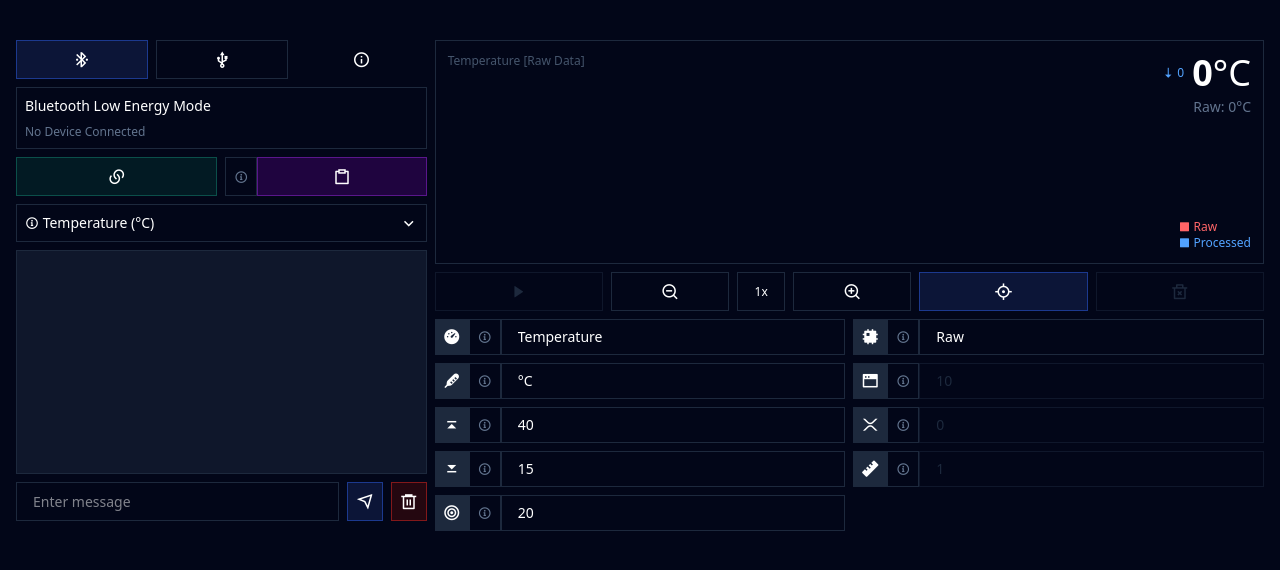
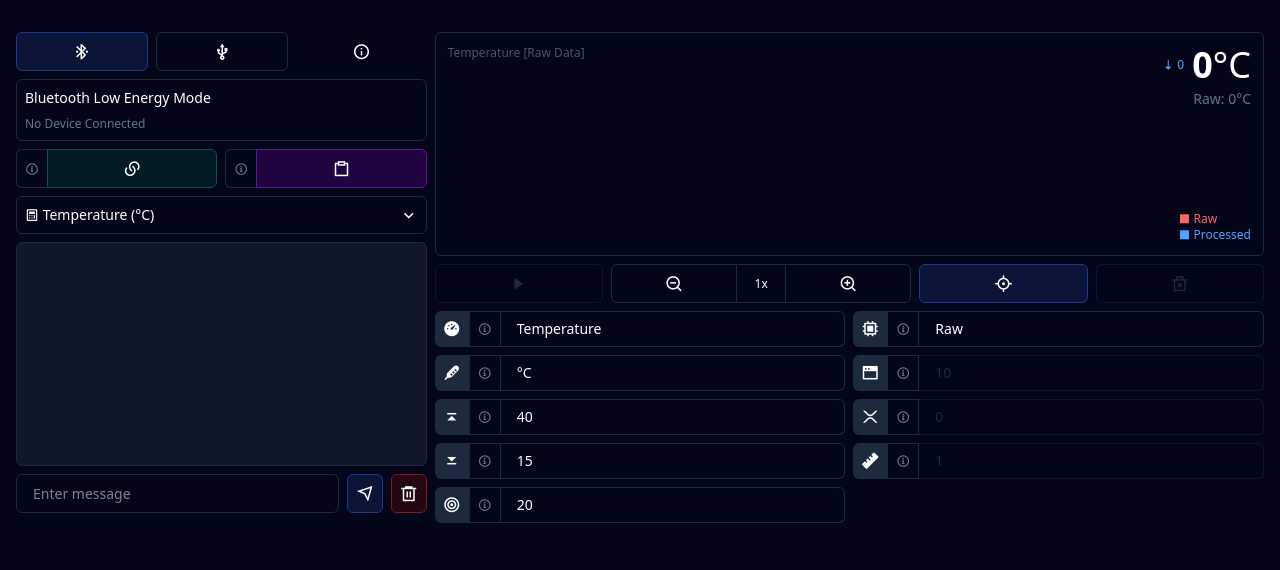
Before and after one commit to tonytomo/omnitor, a SvelteKit app: page / in a window 1280 px wide. Shown: the top 570 px of the page. Built offline with nearby package versions, Linux system fonts and the light colour scheme.

Commit message:
feat: update button and input styles; enhance icon usage and improve layout consistency

```diff
--- a/src/app.css
+++ b/src/app.css
@@ -33,35 +33,35 @@ Containers
 	@apply container mx-auto flex h-svh items-center justify-center;
 }
 .container-grid {
-	@apply container mx-auto grid grid-cols-1 sm:grid-cols-2 md:grid-cols-3;
+	@apply container mx-auto grid grid-cols-1 overflow-hidden sm:grid-cols-2 md:grid-cols-3;
 }
 .container-block-56 {
-	@apply relative flex h-56 flex-col border border-slate-800;
+	@apply relative flex h-56 flex-col rounded-md border border-slate-800;
 }
 .container-block {
-	@apply relative col-span-1 flex flex-1 flex-col flex-wrap gap-2 border border-slate-800;
+	@apply relative col-span-1 flex flex-1 flex-col flex-wrap gap-2 rounded-md border border-slate-800;
 }
 .box-info {
-	@apply flex gap-2 border border-teal-900 bg-teal-950/50 p-2 text-2xl;
+	@apply flex gap-2 rounded-md border border-teal-900 bg-teal-950/50 p-2 text-2xl;
 }
 .tooltip {
-	@apply absolute top-[100%] left-0 z-50 flex w-3xs gap-2 border border-slate-600 bg-slate-800 p-2 text-left text-white transition-opacity;
+	@apply absolute top-[100%] left-0 z-50 flex w-32 md:w-48 gap-2 rounded-md border border-slate-600 bg-slate-800 p-2 text-left text-white transition-opacity;
 }
 
 /*
 Toast
 */
 .toast {
-	@apply fixed bottom-8 left-8 flex animate-bounce gap-2 border px-4 py-2 text-sm;
+	@apply fixed bottom-8 left-8 flex animate-bounce gap-2 rounded-md border p-4 text-sm;
 }
 .success {
-	@apply border-green-900 bg-green-950/50;
+	@apply border-green-900 bg-green-950;
 }
 .error {
-	@apply border-red-900 bg-red-950/50;
+	@apply border-red-900 bg-red-950;
 }
 .info {
-	@apply border-blue-900 bg-blue-950/50;
+	@apply border-blue-900 bg-blue-950;
 }
 
 /*
@@ -71,13 +71,16 @@ Inputs and Buttons
 	@apply flex text-sm;
 }
 .form-label {
-	@apply flex items-center bg-slate-800 px-2 py-1 text-lg;
+	@apply flex items-center rounded-l-md bg-slate-800 px-2 py-1 text-lg;
 }
 .small-input {
-	@apply w-12 border border-slate-800 bg-slate-950 p-1 text-center text-xs text-white focus:border-slate-500 focus:outline-none disabled:cursor-not-allowed disabled:border-slate-900 disabled:bg-transparent disabled:text-slate-800 disabled:hover:bg-transparent;
+	@apply w-12 border-y border-slate-800 bg-slate-950 p-1 text-center text-xs text-white focus:outline-none;
+}
+.lone-input {
+	@apply w-full rounded-md border border-slate-800 bg-slate-950 px-4 py-1 text-sm text-white focus:border-slate-500 focus:outline-none disabled:cursor-not-allowed disabled:border-slate-900 disabled:bg-transparent disabled:text-slate-800 disabled:hover:bg-transparent;
 }
 .input {
-	@apply w-full border border-slate-800 bg-slate-950 px-4 py-1 text-sm text-white focus:border-slate-500 focus:outline-none disabled:cursor-not-allowed disabled:border-slate-900 disabled:bg-transparent disabled:text-slate-800 disabled:hover:bg-transparent;
+	@apply w-full rounded-r-md border border-l-0 border-slate-800 bg-slate-950 px-4 py-1 text-sm text-white focus:border-slate-500 focus:outline-none disabled:cursor-not-allowed disabled:border-slate-900 disabled:bg-transparent disabled:text-slate-800 disabled:hover:bg-transparent;
 }
 .btn {
 	@apply cursor-pointer px-2 py-1 text-lg text-white focus:outline-none disabled:cursor-not-allowed disabled:border-slate-900 disabled:bg-transparent disabled:text-slate-800 disabled:hover:bg-transparent;
@@ -86,31 +89,58 @@ Inputs and Buttons
 	@apply border border-slate-800 bg-slate-950/50 hover:bg-slate-900/50 focus:border-slate-500;
 }
 .btn-green {
-	@apply border border-green-900 bg-green-950/50 hover:bg-green-900/50 focus:border-green-500;
+	@apply rounded-md border border-green-900 bg-green-950/50 hover:bg-green-900/50 focus:border-green-500;
 }
 .btn-red {
-	@apply border border-red-900 bg-red-950/50 hover:bg-red-900/50 focus:border-red-500;
+	@apply rounded-md border border-red-900 bg-red-950/50 hover:bg-red-900/50 focus:border-red-500;
 }
 .btn-blue {
-	@apply border border-blue-900 bg-blue-950/50 hover:bg-blue-900/50 focus:border-blue-500;
+	@apply rounded-md border border-blue-900 bg-blue-950/50 hover:bg-blue-900/50 focus:border-blue-500;
 }
 .btn-teal {
-	@apply border border-teal-900 bg-teal-950/50 hover:bg-teal-900/50 focus:border-teal-500;
+	@apply rounded-md border border-teal-900 bg-teal-950/50 hover:bg-teal-900/50 focus:border-teal-500;
 }
 .btn-purple {
-	@apply border border-purple-900 bg-purple-950/50 hover:bg-purple-900/50 focus:border-purple-500;
+	@apply rounded-md border border-purple-900 bg-purple-950/50 hover:bg-purple-900/50 focus:border-purple-500;
 }
 .btn-yellow {
-	@apply border border-yellow-900 bg-yellow-950/50 hover:bg-yellow-900/50 focus:border-yellow-500;
+	@apply rounded-md border border-yellow-900 bg-yellow-950/50 hover:bg-yellow-900/50 focus:border-yellow-500;
 }
 .btn-orange {
-	@apply border border-orange-900 bg-orange-950/50 hover:bg-orange-900/50 focus:border-orange-500;
+	@apply rounded-md border border-orange-900 bg-orange-950/50 hover:bg-orange-900/50 focus:border-orange-500;
 }
 .btn-info {
 	@apply relative border border-slate-800 bg-slate-950/50 text-sm text-slate-500 hover:bg-slate-900/50;
 }
 .btn-ghost {
 	@apply hover:bg-slate-900/50;
+}
+.btn-i-base {
+	@apply border border-r-0 border-slate-800 bg-slate-950/50 hover:bg-slate-900/50 focus:border-slate-500;
+}
+.btn-i-green {
+	@apply rounded-r-md border border-green-900 bg-green-950/50 hover:bg-green-900/50 focus:border-green-500;
+}
+.btn-i-red {
+	@apply rounded-r-md border border-red-900 bg-red-950/50 hover:bg-red-900/50 focus:border-red-500;
+}
+.btn-i-blue {
+	@apply rounded-r-md border border-blue-900 bg-blue-950/50 hover:bg-blue-900/50 focus:border-blue-500;
+}
+.btn-i-teal {
+	@apply rounded-r-md border border-teal-900 bg-teal-950/50 hover:bg-teal-900/50 focus:border-teal-500;
+}
+.btn-i-purple {
+	@apply rounded-r-md border border-purple-900 bg-purple-950/50 hover:bg-purple-900/50 focus:border-purple-500;
+}
+.btn-i-yellow {
+	@apply rounded-r-md border border-yellow-900 bg-yellow-950/50 hover:bg-yellow-900/50 focus:border-yellow-500;
+}
+.btn-i-orange {
+	@apply rounded-r-md border border-orange-900 bg-orange-950/50 hover:bg-orange-900/50 focus:border-orange-500;
+}
+.btn-i-info {
+	@apply relative border border-r-0 border-slate-800 bg-slate-950/50 text-sm text-slate-500 hover:bg-slate-900/50;
 }
 
 /*
--- a/src/lib/components/atoms/button.svelte
+++ b/src/lib/components/atoms/button.svelte
@@ -28,7 +28,7 @@
 
 {#if props.info}
 	<div class="flex flex-1">
-		<button aria-label="Info" class="btn btn-info" onclick={toggle} onblur={hide}>
+		<button aria-label="Info" class="btn btn-i-info rounded-l-md" onclick={toggle} onblur={hide}>
 			<i class="ri-information-2-line"></i>
 			<span class="tooltip {visibility}">
 				<i class="ri-information-2-line"></i>
@@ -38,7 +38,7 @@
 		<button
 			disabled={props.disabled}
 			aria-label={props.ariaLabel}
-			class={'btn flex-1 ' + props.color}
+			class="{props.color} btn flex-1"
 			onclick={props.onClick}
 		>
 			{@render props.children()}
--- a/src/lib/components/atoms/input.svelte
+++ b/src/lib/components/atoms/input.svelte
@@ -13,7 +13,7 @@
 <input
 	{readonly}
 	type="text"
-	class="input"
+	class="lone-input"
 	{name}
 	placeholder={placeholder || `Enter ${name}`}
 	autocomplete="off"
--- a/src/lib/components/blocks/connect.svelte
+++ b/src/lib/components/blocks/connect.svelte
@@ -13,14 +13,14 @@
 	<div class="flex flex-row gap-2">
 		<Button
 			ariaLabel="BLE Mode"
-			color={$record.mode === Mode.BLE ? 'btn-blue' : 'btn-base'}
+			color={$record.mode === Mode.BLE ? 'btn-blue' : 'btn-base rounded-md'}
 			onClick={() => handleMode(Mode.BLE)}
 		>
 			<i class="ri-bluetooth-connect-line"></i>
 		</Button>
 		<Button
 			ariaLabel="USB Mode"
-			color={$record.mode === Mode.USBBC ? 'btn-blue' : 'btn-base'}
+			color={$record.mode === Mode.USBBC ? 'btn-blue' : 'btn-base rounded-md'}
 			onClick={() => handleMode(Mode.USBBC)}
 		>
 			<i class="ri-usb-line"></i>
@@ -34,7 +34,7 @@
 			{#if $record.mode === Mode.BLE}
 				Bluetooth Low Energy Mode
 			{:else if $record.mode === Mode.USBBC}
-				USB/Bluetooth Classic Mode
+				USB/Bluetooth Classic Mode (Chrome PC Only)
 			{:else}
 				Unknown Mode
 			{/if}
--- a/src/lib/components/blocks/device.svelte
+++ b/src/lib/components/blocks/device.svelte
@@ -27,8 +27,9 @@
 		<Button
 			disabled={$record.status === Status.CONNECTING}
 			ariaLabel="Connect"
-			color={$record.status === Status.CONNECTED ? 'btn-red' : 'btn-teal'}
+			color={$record.status === Status.CONNECTED ? 'btn-i-red' : 'btn-i-teal'}
 			onClick={handleConnect}
+			info="Connect to the device"
 		>
 			{#if $record.status === Status.DISCONNECTED}
 				<i class="ri-links-line"></i>
@@ -41,7 +42,7 @@
 		{#if $record.mode === Mode.BLE}
 			<Button
 				ariaLabel="Generate UUID"
-				color="btn-purple"
+				color="btn-i-purple"
 				onClick={generateUUID}
 				info="Generate UUID"
 			>
--- a/src/lib/components/blocks/graph.svelte
+++ b/src/lib/components/blocks/graph.svelte
@@ -141,12 +141,12 @@
 				<i class="ri-stop-fill"></i>
 			{/if}
 		</Button>
-		<div class="flex flex-2 gap-2">
-			<Button ariaLabel="Zoom Out" color="btn-base" onClick={zoomOut}>
+		<div class="flex flex-2">
+			<Button ariaLabel="Zoom Out" color="btn-base rounded-l-md" onClick={zoomOut}>
 				<i class="ri-zoom-out-line"></i>
 			</Button>
 			<input readonly type="text" class="small-input" value={zoomsMap[zoom]} />
-			<Button ariaLabel="Zoom In" color="btn-base" onClick={zoomIn}>
+			<Button ariaLabel="Zoom In" color="btn-base rounded-r-md" onClick={zoomIn}>
 				<i class="ri-zoom-in-line"></i>
 			</Button>
 		</div>
--- a/src/lib/components/blocks/processor.svelte
+++ b/src/lib/components/blocks/processor.svelte
@@ -19,7 +19,7 @@
 		info="The process to apply to the record."
 		{options}
 	>
-		<i class="ri-cpu-fill"></i>
+		<i class="ri-cpu-line"></i>
 	</SSelect>
 	<SInput
 		bind:value={$record.setting.window}
--- a/src/lib/components/blocks/stats.svelte
+++ b/src/lib/components/blocks/stats.svelte
@@ -13,20 +13,20 @@
 <section class="col-span-1 flex flex-col gap-2">
 	<div class="container-block p-2">
 		<h4 class="text-sm">
-			<i class="ri-information-2-line"></i>
+			<i class="ri-calculator-line"></i>
 			{$record.name} ({$record.unit})
 		</h4>
 		<Button ariaLabel="Toggle info" color="btn-ghost absolute top-0 right-0" onClick={toggleInfo}>
 			<i class="ri-arrow-down-s-line"></i>
 		</Button>
-		<div class="{displayInfo} max-h-28 flex-col flex-wrap gap-1 text-xs md:max-h-20">
-			<p>Total data: {$stats.total}</p>
-			<p>Mean: {$stats.mean}</p>
-			<p>Max: {$stats.max}</p>
-			<p>Min: {$stats.min}</p>
-			<p>Variance: {$stats.variance}</p>
-			<p>Precision: {$stats.precision}</p>
-			<p>Accuracy: {$stats.accuracy}</p>
+		<div class="{displayInfo} max-h-28 flex-col flex-wrap gap-1 text-xs text-slate-500 md:max-h-20">
+			<p>Total data: <span class="text-white">{$stats.total}</span></p>
+			<p>Mean: <span class="text-white">{$stats.mean}</span></p>
+			<p>Max: <span class="text-white">{$stats.max}</span></p>
+			<p>Min: <span class="text-white">{$stats.min}</span></p>
+			<p>Variance: <span class="text-white">{$stats.variance}</span></p>
+			<p>Precision: <span class="text-white">{$stats.precision}</span></p>
+			<p>Accuracy: <span class="text-white">{$stats.accuracy}</span></p>
 		</div>
 	</div>
 </section>
--- a/src/routes/+page.svelte
+++ b/src/routes/+page.svelte
@@ -1,5 +1,6 @@
 <script lang="ts">
 	import { onMount } from 'svelte';
+	import { Process } from '$lib/types/record';
 	import Toast from '$lib/components/atoms/toast.svelte';
 	import Connect from '$lib/components/blocks/connect.svelte';
 	import Device from '$lib/components/blocks/device.svelte';
@@ -9,18 +10,17 @@
 	import Setting from '$lib/components/blocks/setting.svelte';
 	import Stats from '$lib/components/blocks/stats.svelte';
 	import record from '$lib/stores/record-store';
-	import { Process } from '$lib/types/record';
 
 	onMount(() => {
-		$record.threshold = { upper: 40, lower: 15 };
 		$record.name = 'Temperature';
 		$record.unit = '°C';
 		$record.process = Process.RAW;
+		$record.threshold = { upper: 40, lower: 15 };
 		$record.setting = { window: 10, intercept: 0, slope: 1, target: 20 };
 	});
 </script>
 
-<main class="container-grid gap-2 px-4 py-10">
+<main class="container-grid gap-2 px-4 pt-8 pb-20 md:pb-8">
 	<div class="col-span-1 flex flex-col gap-2">
 		<Connect />
 		<Device />
```
